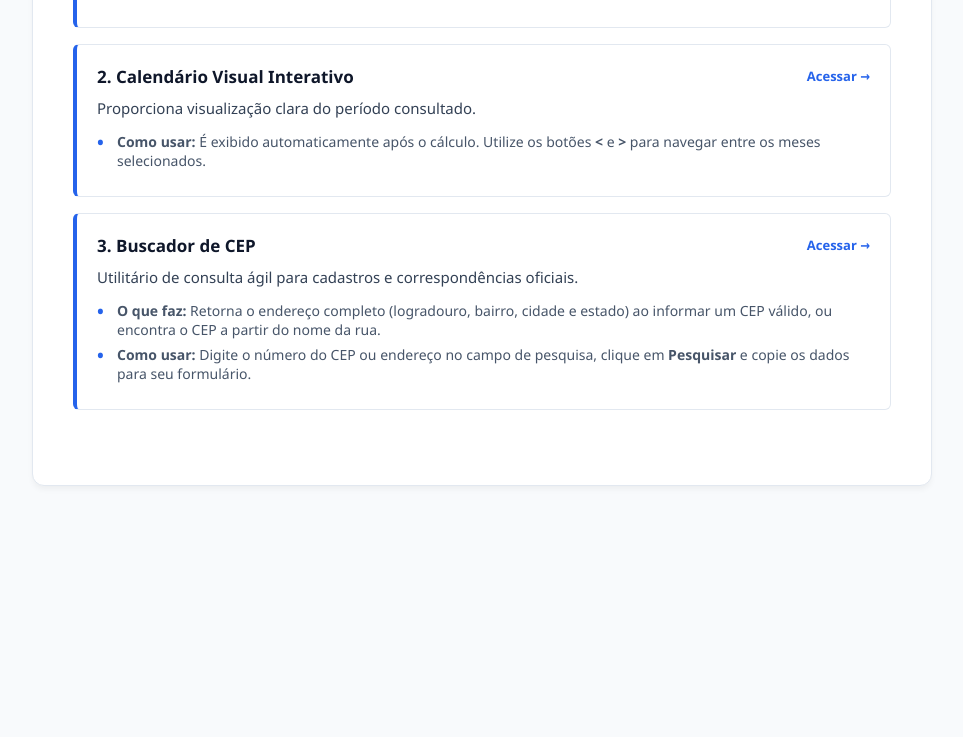
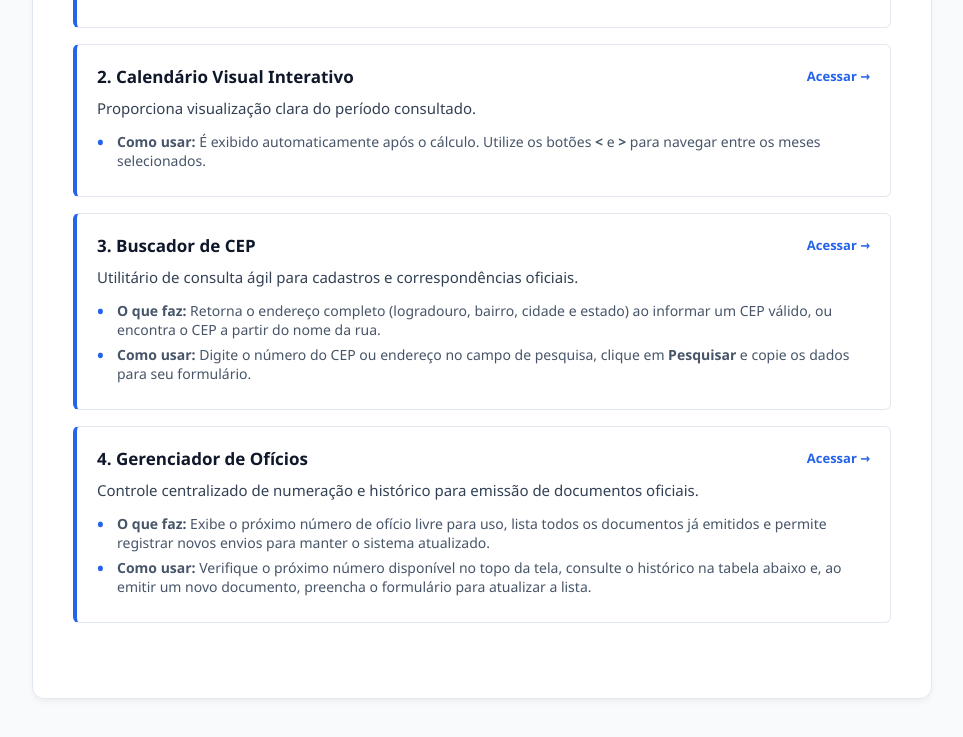
Before and after one commit to Sec-edu-pd/EducaDutra, a plain HTML site: page inicio.html in a window 1280 px wide. Shown: the part 1359-2096 px from the top of the page, without its empty margins (158-1121 px from the left). Before the commit the page ends 1885 px from the top, so only its background shows below. Drawn offline with Linux system fonts and the light colour scheme.

Commit message:
Update inicio.html

```diff
--- a/inicio.html
+++ b/inicio.html
@@ -333,6 +333,15 @@
                     <li><strong>Como usar:</strong> Digite o número do CEP ou endereço no campo de pesquisa, clique em <strong>Pesquisar</strong> e copie os dados para seu formulário.</li>
                 </ul>
             </a>
+
+            <a href="5 - oficios.html" class="tool-box">
+                <h3>4. Gerenciador de Ofícios</h3>
+                <p>Controle centralizado de numeração e histórico para emissão de documentos oficiais.</p>
+                <ul>
+                    <li><strong>O que faz:</strong> Exibe o próximo número de ofício livre para uso, lista todos os documentos já emitidos e permite registrar novos envios para manter o sistema atualizado.</li>
+                    <li><strong>Como usar:</strong> Verifique o próximo número disponível no topo da tela, consulte o histórico na tabela abaixo e, ao emitir um novo documento, preencha o formulário para atualizar a lista.</li>
+                </ul>
+            </a>
         </section>
 
     </div>
```
